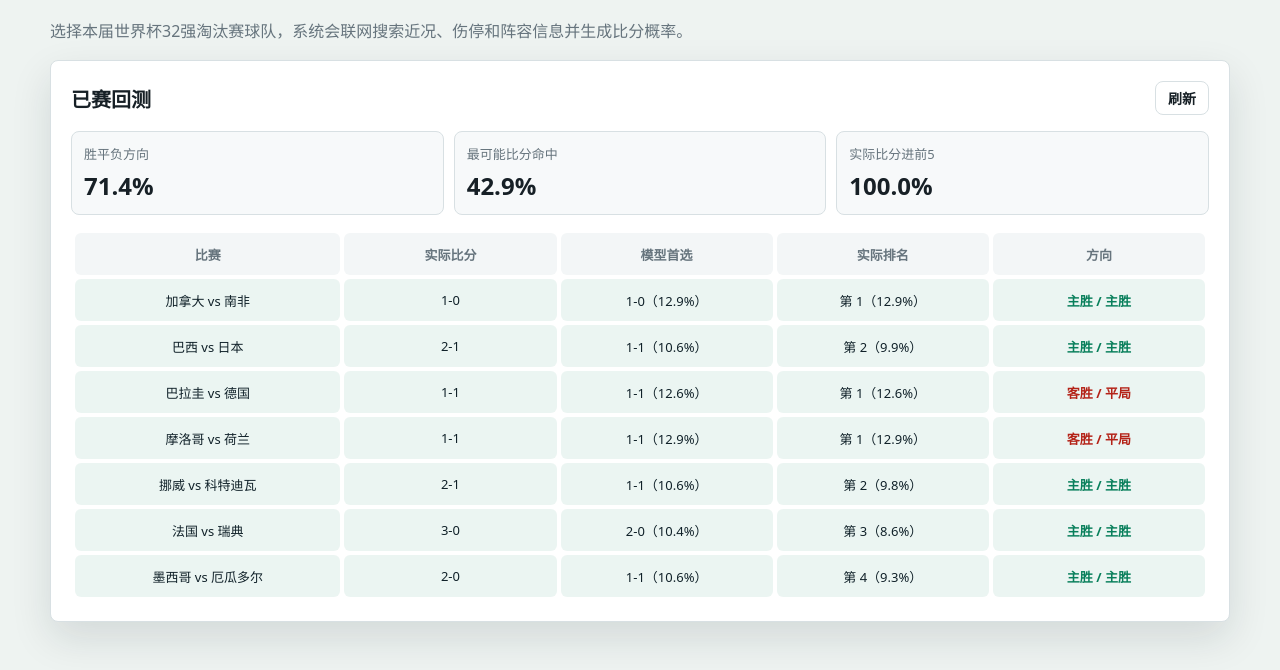
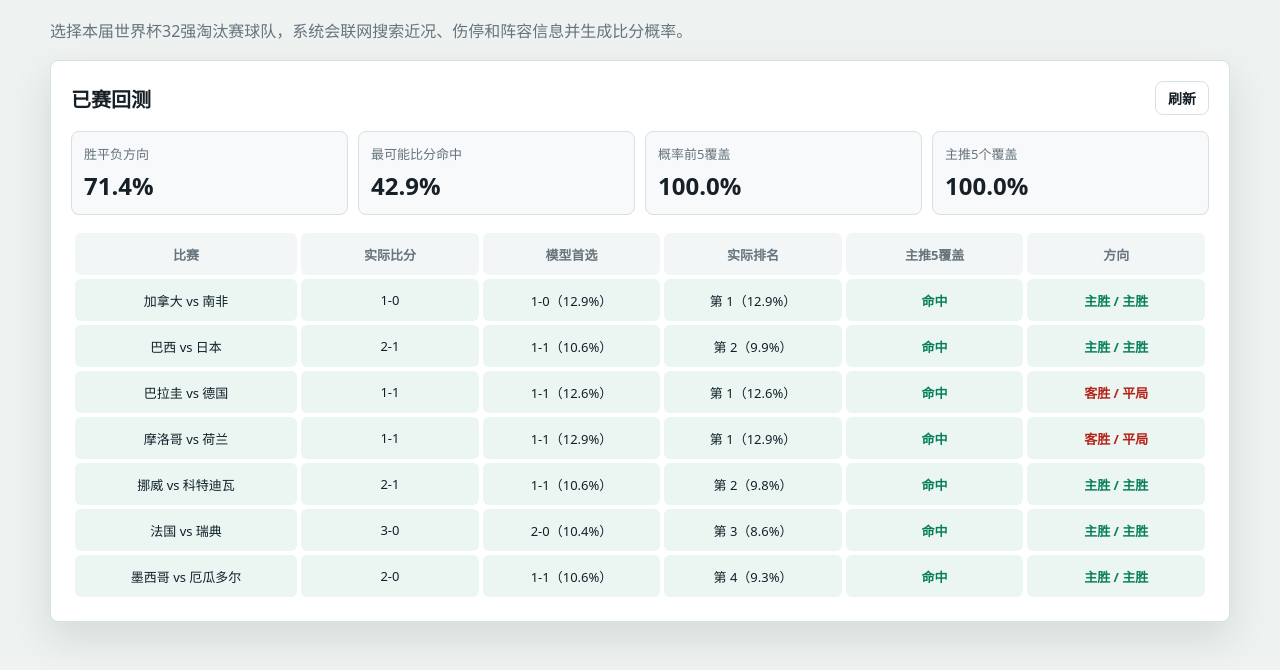
Before and after one commit to yewu73157-web/football-score-predictor, a Flask app: page / in a window 1280 px wide. Shown: the part 434-1104 px from the top of the page. Run offline with Flask 3, Linux system fonts and the light colour scheme; data that the repository does not hold is empty.

Commit message:
Reduce noisy search signals and add coverage backtest

```diff
--- a/app.py
+++ b/app.py
@@ -180,12 +180,19 @@ def search_web_signals(team: str) -> dict[str, Any]:
     snippets = re.findall(r'class="result__snippet"[^>]*>(.*?)</a>', html, flags=re.S)
     items = []
     text_blob = ""
-    for title, snippet in list(zip(titles, snippets))[:5]:
+    team_tokens = [token for token in re.split(r"[\s-]+", search_name.lower()) if len(token) >= 4]
+    relevant_hits = 0
+    for title, snippet in list(zip(titles, snippets))[:6]:
         clean_title = re.sub("<.*?>", "", title)
         clean_snippet = re.sub("<.*?>", "", snippet)
         clean_title = re.sub(r"\s+", " ", clean_title).strip()
         clean_snippet = re.sub(r"\s+", " ", clean_snippet).strip()
-        text_blob += " " + clean_title + " " + clean_snippet
+        combined = f"{clean_title} {clean_snippet}"
+        lower_combined = combined.lower()
+        is_team_relevant = search_name.lower() in lower_combined or any(token in lower_combined for token in team_tokens)
+        if is_team_relevant:
+            relevant_hits += 1
+            text_blob += " " + combined
         items.append({"title": clean_title, "snippet": clean_snippet})
 
     negative_words = [
@@ -203,11 +210,22 @@ def search_web_signals(team: str) -> dict[str, Any]:
     positive_words = ["return", "available", "fit", "back", "复出", "可出场"]
     neg = sum(text_blob.lower().count(word) for word in negative_words)
     pos = sum(text_blob.lower().count(word) for word in positive_words)
-    risk = max(-0.08, min(0.12, (neg - pos) * 0.018))
+    signal_quality = min(1.0, relevant_hits / 3)
+    raw_risk = (neg - pos) * 0.015 * signal_quality
+    risk = max(-0.04, min(0.06, raw_risk))
     form_words = ["win", "beat", "advanced", "qualified", "unbeaten", "胜", "晋级", "不败"]
     weak_words = ["lost", "loss", "struggled", "eliminated", "defeat", "输", "出局", "低迷"]
-    form = max(-0.10, min(0.10, (sum(text_blob.lower().count(w) for w in form_words) - sum(text_blob.lower().count(w) for w in weak_words)) * 0.012))
-    return {"ok": True, "query": query, "items": items, "risk": risk, "form": form}
+    raw_form = (sum(text_blob.lower().count(w) for w in form_words) - sum(text_blob.lower().count(w) for w in weak_words)) * 0.01 * signal_quality
+    form = max(-0.05, min(0.05, raw_form))
+    return {
+        "ok": True,
+        "query": query,
+        "items": items,
+        "risk": risk,
+        "form": form,
+        "signalQuality": signal_quality,
+        "relevantHits": relevant_hits,
+    }
 
 
 def poisson(k: int, lam: float) -> float:
@@ -330,6 +348,13 @@ def build_coverage_scores(
     }
 
 
+def news_adjustment(news: dict[str, Any]) -> tuple[float, float]:
+    quality = news.get("signalQuality", 0.0) if news.get("ok") else 0.0
+    if quality < 0.34:
+        return 0.0, 0.0
+    return news.get("form", 0.0), news.get("risk", 0.0)
+
+
 def predict(home: str, away: str, neutral: bool) -> dict[str, Any]:
     home_profile = resolve_team(home)
     away_profile = resolve_team(away)
@@ -338,6 +363,8 @@ def predict(home: str, away: str, neutral: bool) -> dict[str, Any]:
         raise ValueError(f"只能选择本届世界杯32强淘汰赛球队。可选：{valid}")
     home_news = search_web_signals(home)
     away_news = search_web_signals(away)
+    home_news_form, home_news_risk = news_adjustment(home_news)
+    away_news_form, away_news_risk = news_adjustment(away_news)
 
     rating_gap = (home_profile.rating - away_profile.rating) / 400.0
     base_home = 1.36 if not neutral else 1.28
@@ -351,8 +378,8 @@ def predict(home: str, away: str, neutral: bool) -> dict[str, Any]:
         + home_profile.attack
         - away_profile.defense
         + home_profile.momentum
-        + home_news.get("form", 0)
-        - home_news["risk"]
+        + home_news_form
+        - home_news_risk
         + host_home
         + knockout_conservatism
         + same_confed_drag
@@ -362,8 +389,8 @@ def predict(home: str, away: str, neutral: bool) -> dict[str, Any]:
         + away_profile.attack
         - home_profile.defense
         + away_profile.momentum
-        + away_news.get("form", 0)
-        - away_news["risk"]
+        + away_news_form
+        - away_news_risk
         + host_away
         + knockout_conservatism
         + same_confed_drag
@@ -393,6 +420,7 @@ def predict(home: str, away: str, neutral: bool) -> dict[str, Any]:
     data_points = 2
     data_points += 1 if home_news.get("ok") else 0
     data_points += 1 if away_news.get("ok") else 0
+    search_quality = (home_news.get("signalQuality", 0.0) + away_news.get("signalQuality", 0.0)) / 2
 
     return {
         "homeInput": home_profile.zh,
@@ -415,6 +443,8 @@ def predict(home: str, away: str, neutral: bool) -> dict[str, Any]:
             "score": round(data_points / 4 * 100),
             "level": "高" if data_points >= 4 else "中",
             "note": "球队范围已限制为2026世界杯32强淘汰赛队伍；伤停/阵容来自搜索摘要，不等同于官方名单。",
+            "searchQuality": search_quality,
+            "searchNote": "搜索摘要命中球队名称时才会参与模型修正；泛化新闻会被降权。",
         },
         "sources": {
             "profiles": [home_profile.__dict__, away_profile.__dict__],
@@ -442,6 +472,7 @@ def evaluate_completed_matches() -> dict[str, Any]:
     result_hits = 0
     exact_hits = 0
     top5_hits = 0
+    recommended_hits = 0
     for match in COMPLETED_MATCHES:
         result = predict(match["home"], match["away"], match["neutral"])
         probs = result["probabilities"]
@@ -460,6 +491,9 @@ def evaluate_completed_matches() -> dict[str, Any]:
         actual_rank = next(i + 1 for i, (score, _) in enumerate(all_scores) if list(score) == match["score"])
         actual_prob = next(probability for score, probability in all_scores if list(score) == match["score"])
         top5_hits += actual_rank <= 5
+        recommended_scores = [item["score"] for item in result["coverageScores"]["recommendedTop5"]]
+        recommended_hit = f'{match["score"][0]}-{match["score"][1]}' in recommended_scores
+        recommended_hits += recommended_hit
         rows.append(
             {
                 "match": f'{match["home"]} vs {match["away"]}',
@@ -471,6 +505,8 @@ def evaluate_completed_matches() -> dict[str, Any]:
                 "predictedOutcome": predicted_outcome,
                 "actualOutcome": actual_outcome,
                 "outcomeHit": predicted_outcome == actual_outcome,
+                "recommendedScores": recommended_scores,
+                "recommendedHit": recommended_hit,
             }
         )
     total = len(COMPLETED_MATCHES)
@@ -479,6 +515,7 @@ def evaluate_completed_matches() -> dict[str, Any]:
         "resultAccuracy": result_hits / total,
         "exactAccuracy": exact_hits / total,
         "top5Accuracy": top5_hits / total,
+        "recommendedTop5Accuracy": recommended_hits / total,
         "rows": rows,
     }
 
--- a/static/app.js
+++ b/static/app.js
@@ -107,6 +107,7 @@ function renderSources(data) {
     <div class="source-card">
       <strong>模型因子</strong>
       <p>使用国家队基础强度、本届赛事状态、东道主优势、淘汰赛保守系数、是否同洲际对手、联网搜索中的近况和伤停关键词来修正预期进球。</p>
+      <p>搜索质量：${pct(data.dataQuality.searchQuality || 0)}。${data.dataQuality.searchNote || ""}</p>
     </div>
     <div class="source-card">
       <strong>伤停与阵容搜索</strong>
@@ -124,7 +125,8 @@ function renderBacktest(data) {
   backtestSummary.innerHTML = `
     <div class="metric"><span>胜平负方向</span><strong>${pct(data.resultAccuracy)}</strong></div>
     <div class="metric"><span>最可能比分命中</span><strong>${pct(data.exactAccuracy)}</strong></div>
-    <div class="metric"><span>实际比分进前5</span><strong>${pct(data.top5Accuracy)}</strong></div>
+    <div class="metric"><span>概率前5覆盖</span><strong>${pct(data.top5Accuracy)}</strong></div>
+    <div class="metric"><span>主推5个覆盖</span><strong>${pct(data.recommendedTop5Accuracy)}</strong></div>
   `;
   let html = `
     <thead>
@@ -133,6 +135,7 @@ function renderBacktest(data) {
         <th>实际比分</th>
         <th>模型首选</th>
         <th>实际排名</th>
+        <th>主推5覆盖</th>
         <th>方向</th>
       </tr>
     </thead>
@@ -145,6 +148,7 @@ function renderBacktest(data) {
         <td>${row.actualScore}</td>
         <td>${row.topScore}（${pct(row.topScoreProb)}）</td>
         <td>第 ${row.actualScoreRank}（${pct(row.actualScoreProb)}）</td>
+        <td class="${row.recommendedHit ? "hit" : "miss"}">${row.recommendedHit ? "命中" : "未命中"}</td>
         <td class="${row.outcomeHit ? "hit" : "miss"}">${outcomeName(row.predictedOutcome)} / ${outcomeName(row.actualOutcome)}</td>
       </tr>
     `;
--- a/static/styles.css
+++ b/static/styles.css
@@ -356,7 +356,7 @@ td {
 
 .backtest-summary {
   display: grid;
-  grid-template-columns: repeat(3, minmax(0, 1fr));
+  grid-template-columns: repeat(4, minmax(0, 1fr));
   gap: 10px;
   margin-bottom: 14px;
 }
```
